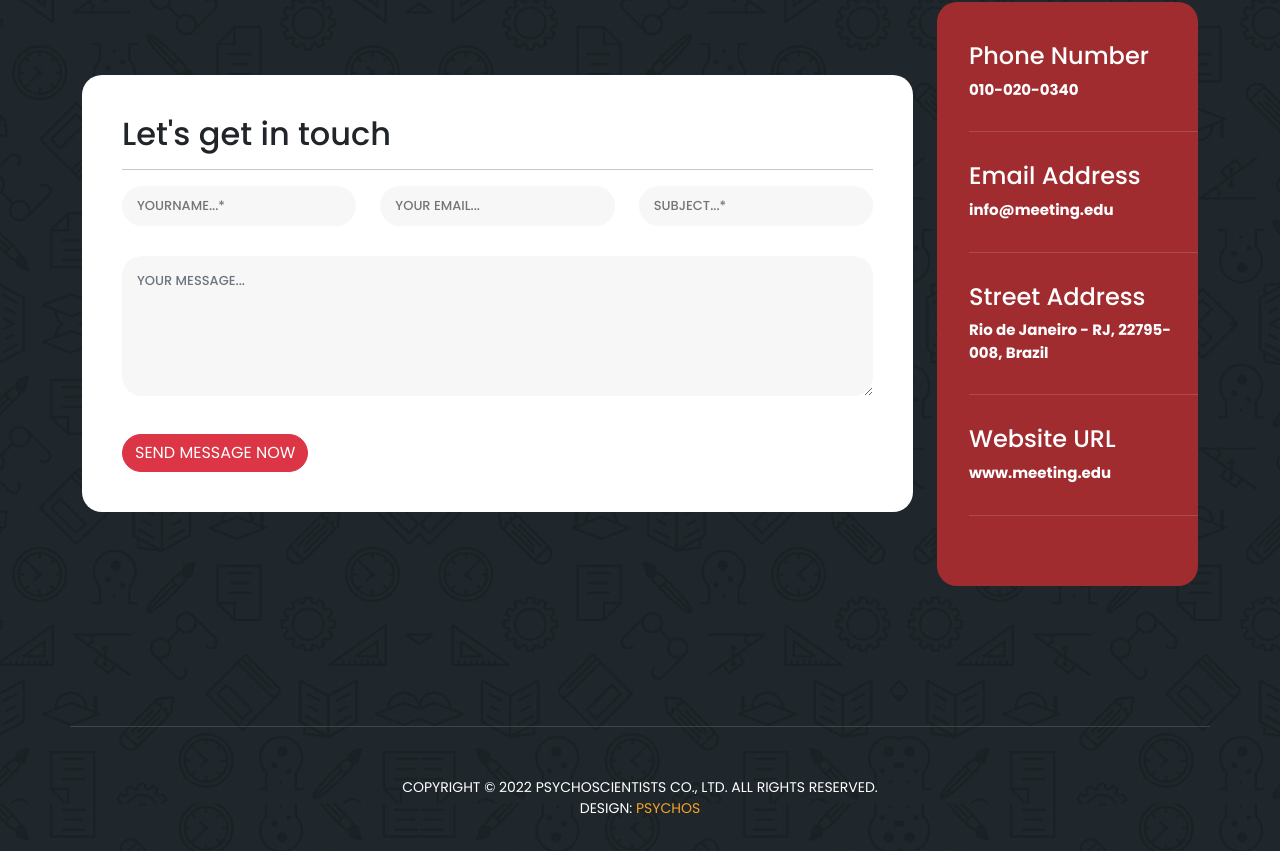
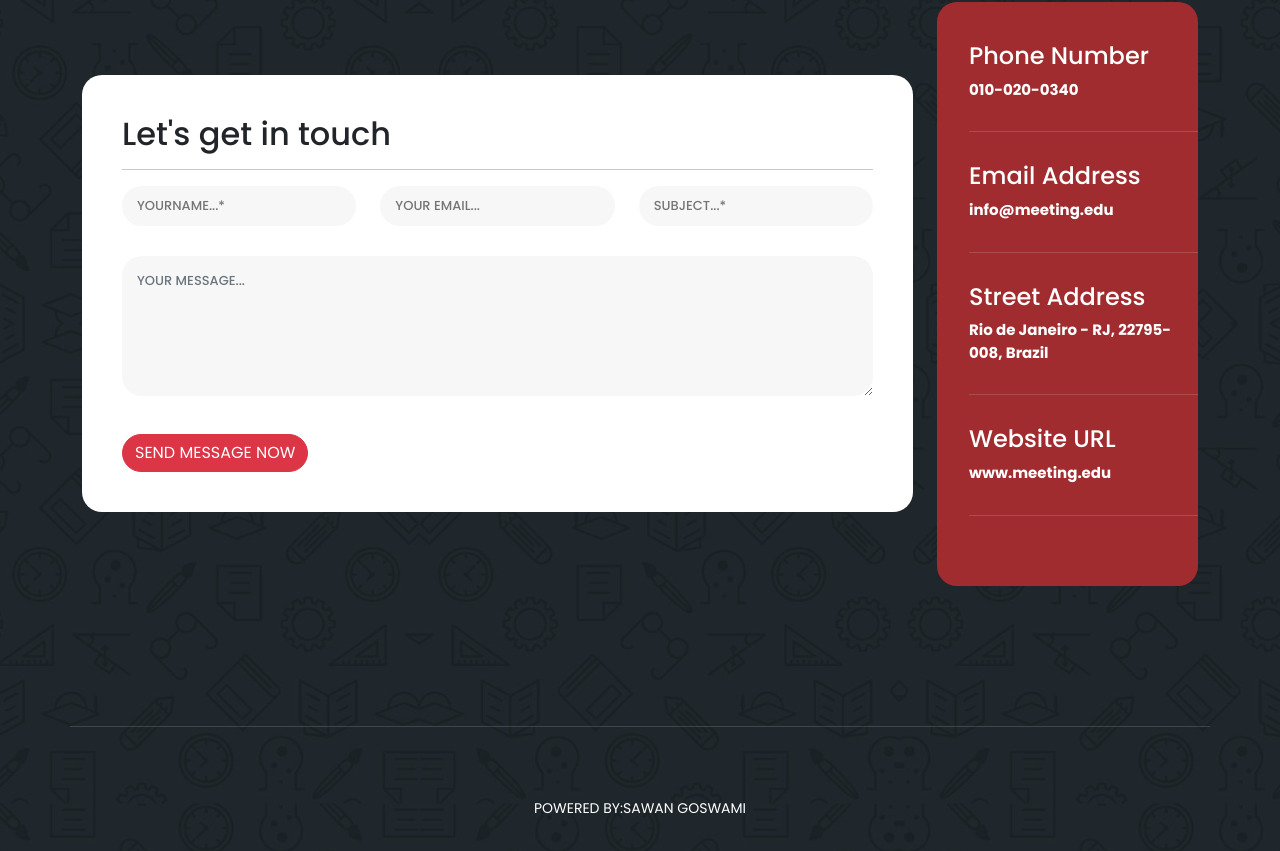
Before and after one commit to sawangoswami/videos-project-opt, a plain HTML site: page index.html in a window 1280 px wide. Shown: the part 5251-6102 px from the top of the page. Drawn offline with nearby package versions, Linux system fonts and the light colour scheme.

Commit message:
Update index.html

```diff
--- a/index.html
+++ b/index.html
@@ -722,8 +722,8 @@ Nulla malesuada elit lacus, ac ultricies massa varius sed. Etiam eu metus eget n
 
 
   <div class="footer">
-      <p>Copyright © 2022 Psychoscientists Co., Ltd. All Rights Reserved.
-          <br>Design: <a> Psychos</a></p>
+      <p>
+          <br>Powered By:Sawan Goswami</p>
     </div>
   </div>
 </div>
```
